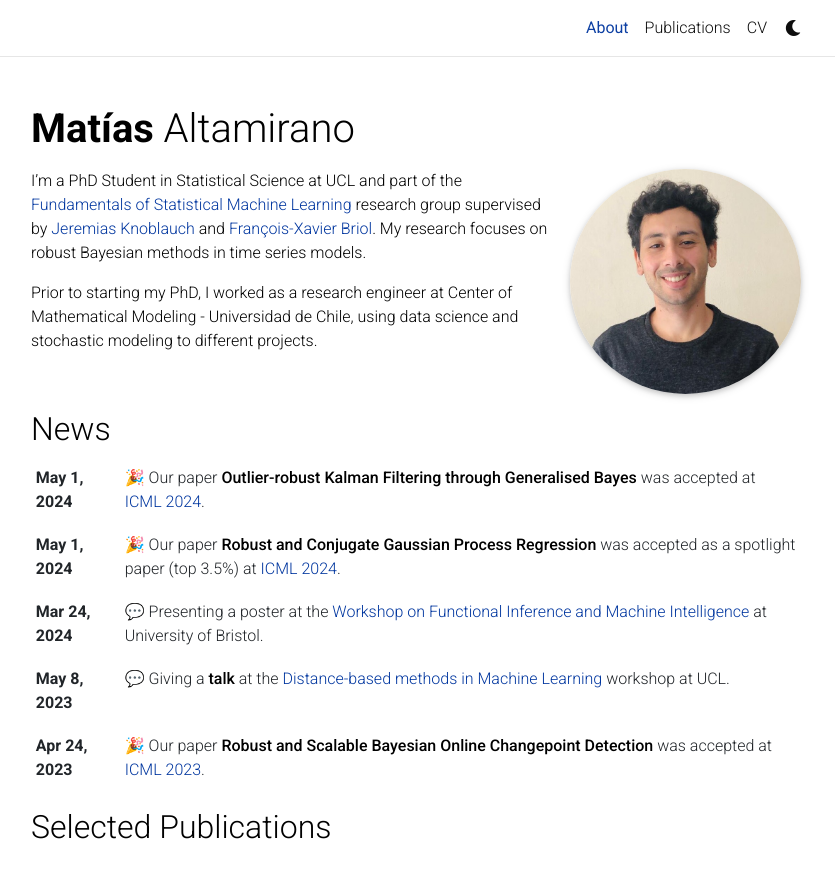
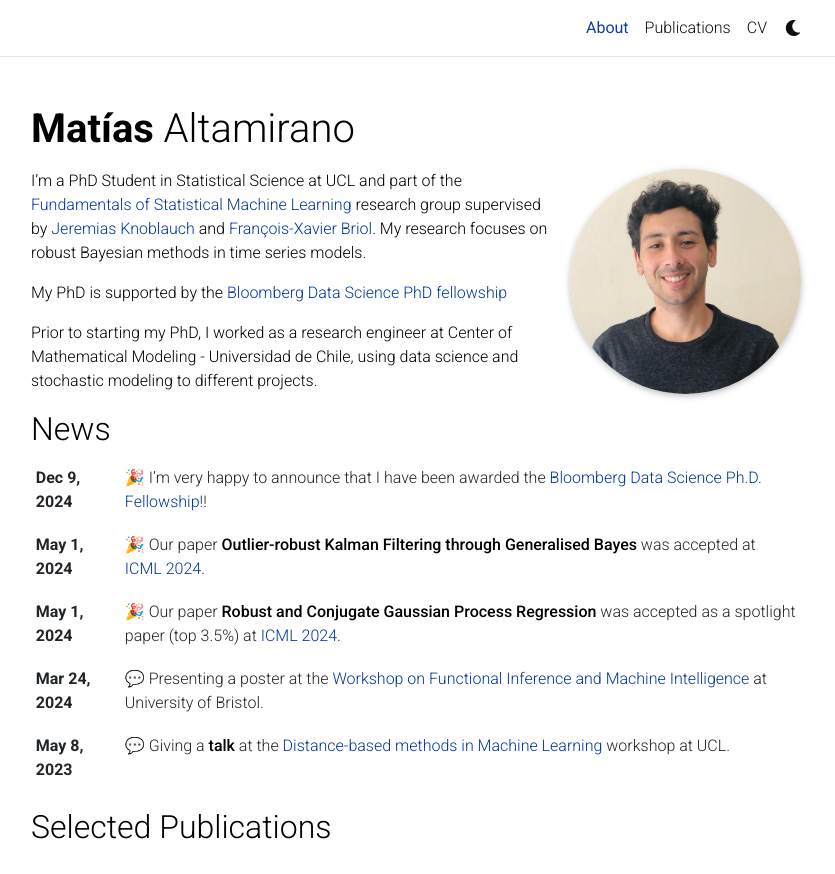
Before and after one commit to maltamiranomontero/maltamiranomontero.github.io, a Jekyll site: the page built from _pages/about.md, in a window 1280 px wide and 1247 px high, cut to the strip 0-874 px from the top of the window. Shown: the whole strip, without its empty margins (224-1059 px from the left). Built offline with Jekyll 4.4.1, drawn with Linux system fonts in a browser that asks for light colours; full-size pictures stand in for the smaller copies a plugin makes; comment, search, counter and statistics services are not loaded; a style sheet for code colours, icons or effects is not loaded.

Commit message:
update fellowship

```diff
--- a/_pages/about.md
+++ b/_pages/about.md
@@ -21,4 +21,6 @@ social: true  # includes social icons at the bottom of the page
 
 I’m a PhD Student in Statistical Science at UCL and part of the [Fundamentals of Statistical Machine Learning](https://fsml-ucl.github.io/) research group supervised by [Jeremias Knoblauch](https://jeremiasknoblauch.github.io/) and [François-Xavier Briol](https://fxbriol.github.io/). My research focuses on robust Bayesian methods in time series models.
 
+My PhD is supported by the [Bloomberg Data Science PhD fellowship](https://www.bloomberg.com/company/values/tech-at-bloomberg/data-science/academic-engagement-programs/data-science-ph-d-fellowship/)
+
 Prior to starting my PhD, I worked as a research engineer at Center of Mathematical Modeling - Universidad de Chile, using data science and stochastic modeling to different projects.
```
Also changed, not shown: _news/20241209.md (added, +8 -0 lines).
